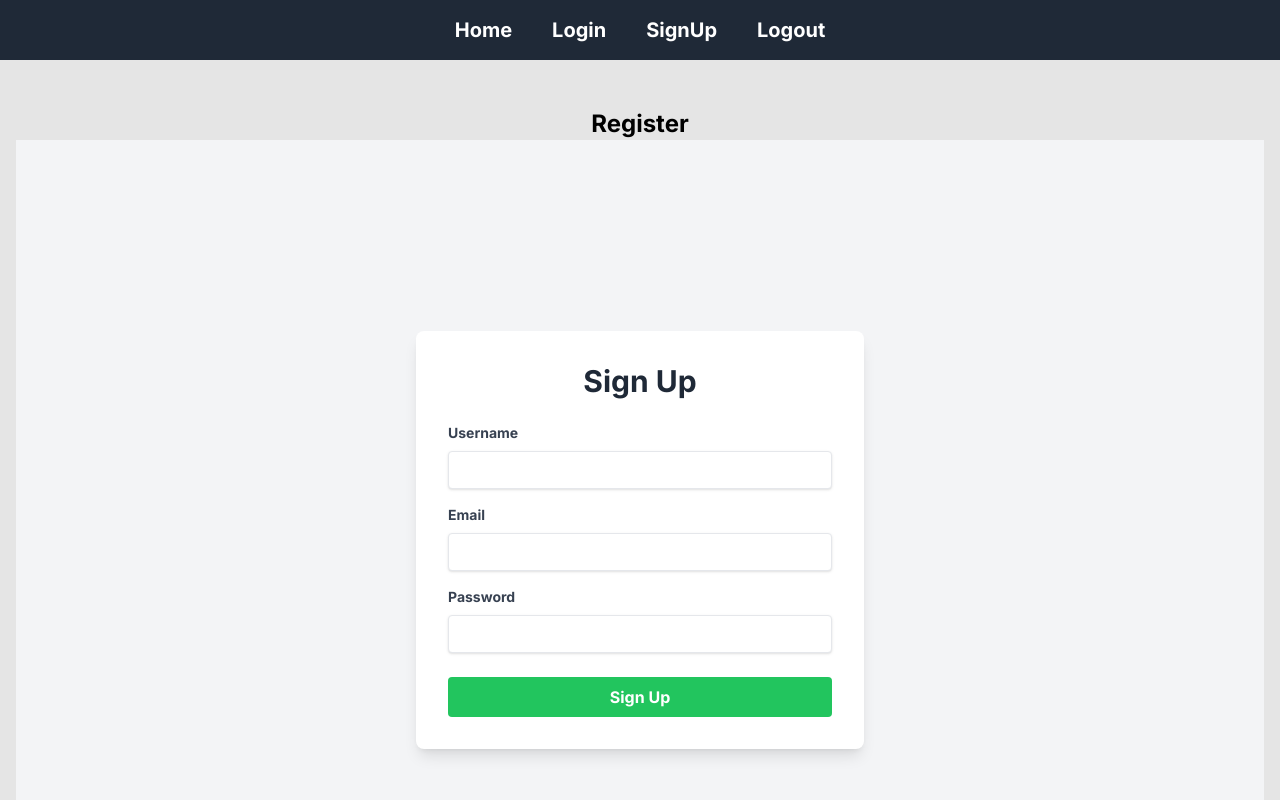
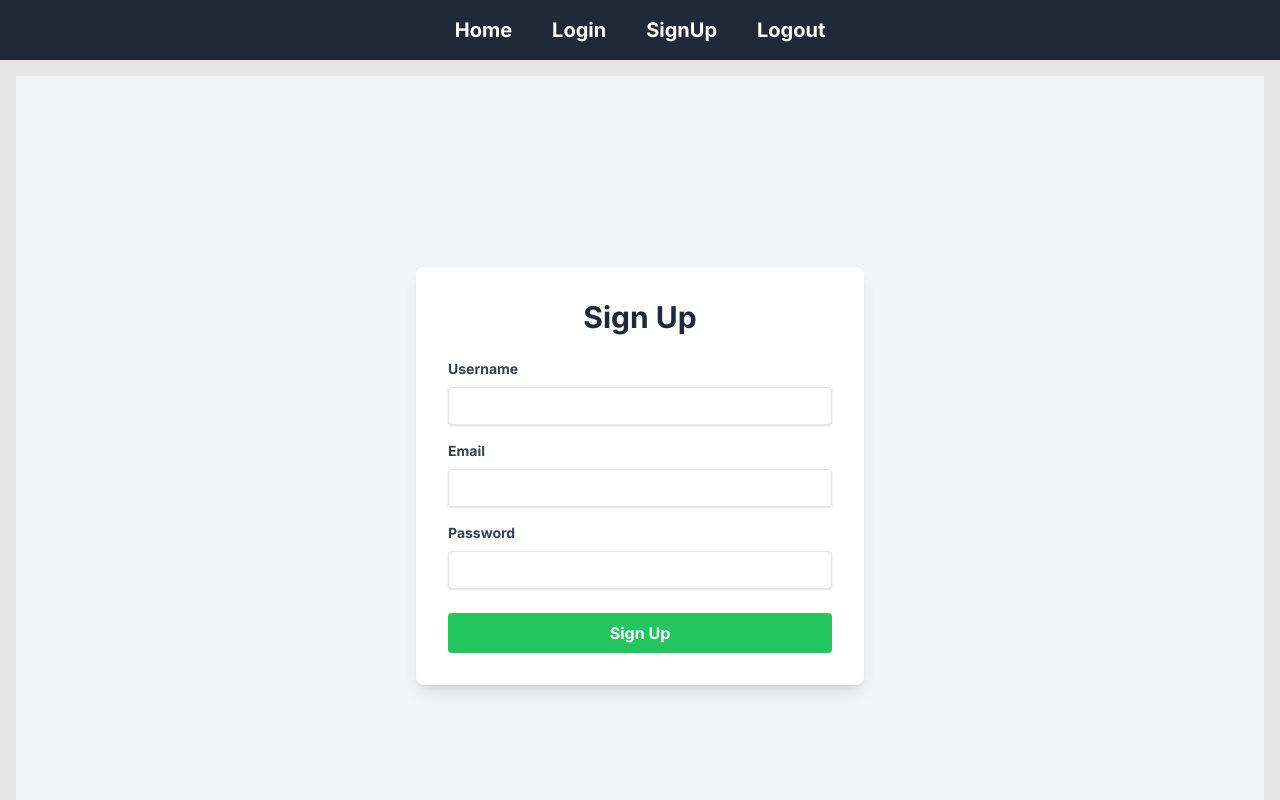
Before and after one commit to Fatima-Kabalan/login-signup-nextjs, a Next.js app: page /signup in a window 1280 px wide. Shown: the top 800 px of the page. Built offline with nearby package versions, Linux system fonts and the light colour scheme.

Commit message:
adding packages, updating the page

```diff
--- a/app/signup/page.tsx
+++ b/app/signup/page.tsx
@@ -2,9 +2,10 @@ import SignupForm from "@/components/SignupForm";
 
 export default function Register() {
   return (
-    <div className="container mx-auto">
-      <h1 className="text-2xl font-bold text-center mt-8">Register</h1>
-      <SignupForm />
+    <div className="flex items-center justify-center min-h-screen bg-gray-100">
+      <div className="max-w-md w-full">
+        <SignupForm />
+      </div>
     </div>
   );
 }
--- a/package.json
+++ b/package.json
@@ -9,11 +9,14 @@
     "lint": "next lint"
   },
   "dependencies": {
+    "auth": "^1.1.1",
     "bcryptjs": "^2.4.3",
+    "cookies-next": "^4.2.1",
+    "jose": "^5.6.3",
     "jsonwebtoken": "^9.0.2",
     "mongoose": "^8.5.1",
     "next": "14.2.5",
-    "next-auth": "^4.24.7",
+    "next-auth": "^5.0.0-beta.20",
     "react": "^18",
     "react-dom": "^18"
   },
```
Also changed, not shown: 1 other file (tests, documents, lock files or other folders).
